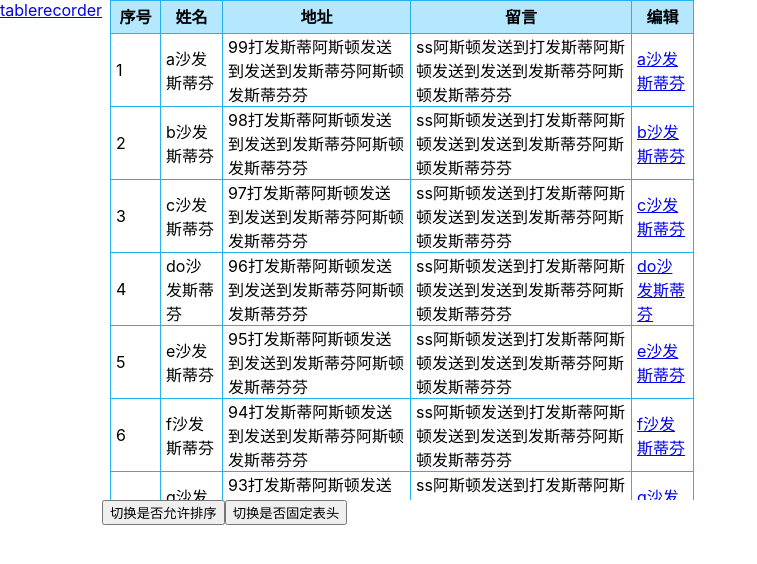
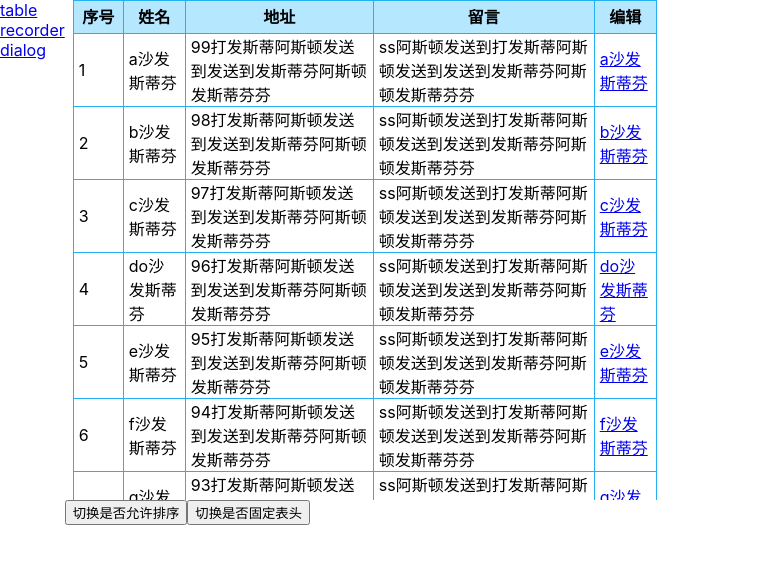
Before and after one commit to iamshf/reactComponent, a React (Create React App) app: page /table in a window 1280 px wide. Shown: the top 564 px of the page, without its empty margins (0-757 px from the left). Built offline with nearby package versions, Linux system fonts and the light colour scheme.

Commit message:
增加弹窗示例

```diff
--- a/src/App.js
+++ b/src/App.js
@@ -4,6 +4,7 @@ import Style from './App.module.css';
 
 const Table = lazy(() => import("./table/example.js"));
 const Recorder = lazy(() => import("./recorder/example.js"));
+const Dialog = lazy(() => import("./dialog/example.js"));
 
 export default class App extends React.Component {
     render() {
@@ -14,11 +15,13 @@ export default class App extends React.Component {
                         <nav>
                             <NavLink to="/table">table</NavLink>
                             <NavLink to="/recorder">recorder</NavLink>
+                            <NavLink to="/dialog">dialog</NavLink>
                         </nav>
                         <div>
                             <Switch>
                                 <Route path="/table" component={Table} />
                                 <Route path="/recorder" component={Recorder} />
+                                <Route path="/dialog" component={Dialog} />
                             </Switch>
                         </div>
                     </div>
--- a/src/App.module.css
+++ b/src/App.module.css
@@ -41,3 +41,7 @@
     transform: rotate(360deg);
   }
 }
+.App nav{
+    display: flex;
+    flex-flow: column nowrap;
+}
```
